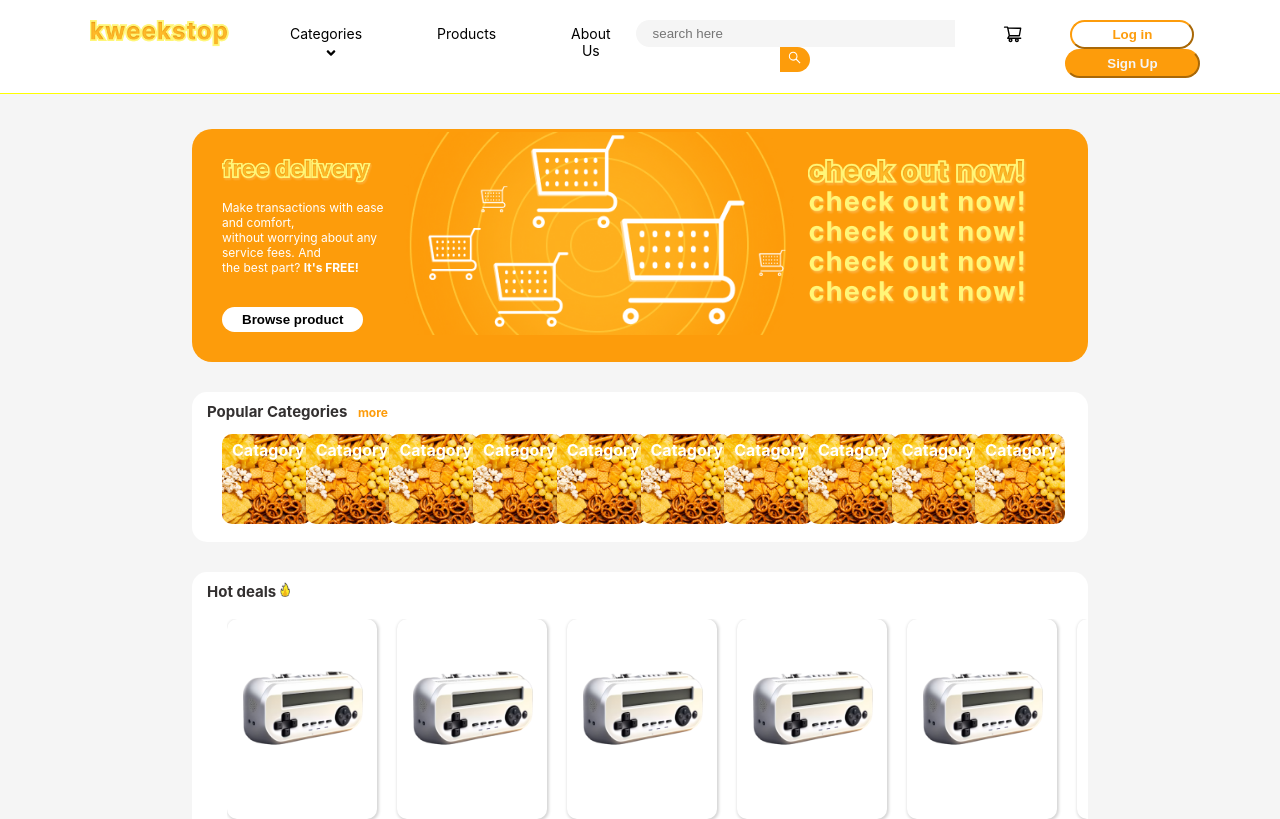
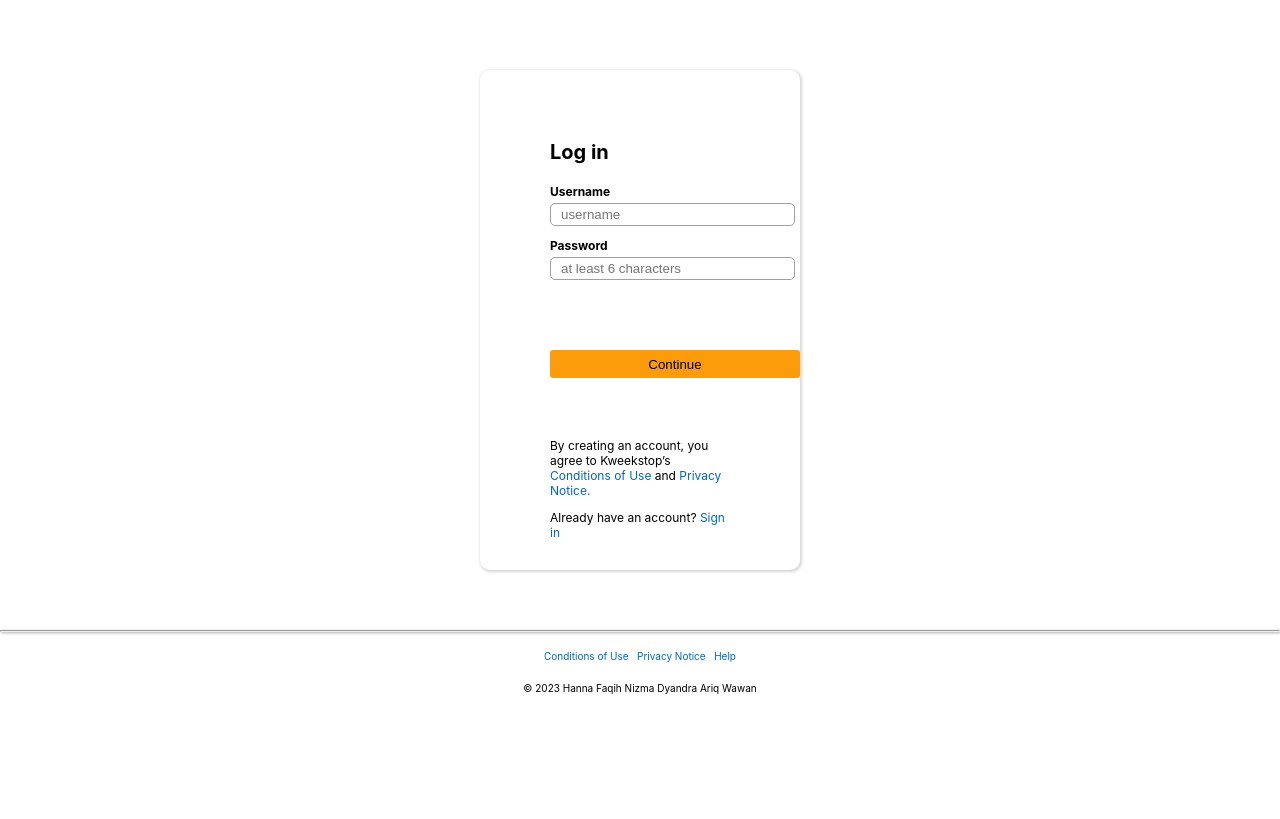
Before and after one commit to SG143s/kweekStop, a React (Create React App) app in the folder ecommerce/: page / in a window 1280 px wide. Shown: the top 819 px of the page. Built offline with nearby package versions, Linux system fonts and the light colour scheme; a web font is replaced by a local one.

Commit message:
add login page

```diff
--- a/ecommerce/src/App.js
+++ b/ecommerce/src/App.js
@@ -1,10 +1,12 @@
 import './App.css';
 import LandingPage from './component/landing page/LandingPage';
+import Login from './component/login/Login';
 
 function App() {
   return (
     <div className="App">
-      <LandingPage></LandingPage>
+      {/* <LandingPage></LandingPage> */}
+      <Login></Login>
     </div>
   );
 }
--- /dev/null
+++ b/ecommerce/src/component/login/Login.css
@@ -0,0 +1,82 @@
+.login-header {
+    width: 25%;
+    position: center;
+    margin: auto;
+    box-shadow: 1px 1px 3px 1px rgb(214, 214, 214);
+    border-radius: 10px;
+    height: 500px;
+    margin-top: 70px;
+    margin-bottom: 60px;
+}
+
+.login-header-container {
+    padding: 50px 70px 50px 70px;
+    text-align: left;
+}
+
+.login-header p.header {
+    font-size: 20px;
+    font-weight: bolder;
+    /* text-align: left; */
+}
+
+.login-header-container .input-login p {
+    /* text-align: left; */
+    font-weight: bold;
+    font-size: 12px;
+    margin-bottom: 0px;
+}
+
+.login-header-container .input-login input {
+    border-radius: 5px;
+    width: 230px;
+    /* border-color: gray; */
+    padding: 3px;
+    padding-left: 10px;
+    margin-top: 4px;
+}
+
+.login-header-container .input-login button {
+    margin-top: 70px;
+    width: 250px;
+    background-color: rgb(253, 156, 11);
+    border-radius: 3px;
+    border: none;
+    padding-top: 7px;
+    padding-bottom: 6px;
+}
+
+input {
+    border: 1px rgb(160, 160, 160) solid;
+}
+
+a {
+    color: rgb(0, 102, 192);
+}
+
+.login-header .detail,
+.login-header .have-account {
+    font-size: 12px;
+}
+
+.login-header .detail {
+    margin-top: 60px;
+}
+
+.login-footer .help {
+    display: flex;
+    justify-content: space-between;
+    width: 15%;
+    position: center;
+    margin: auto;
+    font-size: 10px;
+    color: rgb(0, 102, 192);
+}
+
+.login-footer .cr {
+    font-size: 10px;
+}
+
+.login-footer hr {
+    box-shadow: 1px 1px 3px 0px rgb(160, 160, 160);
+}
--- /dev/null
+++ b/ecommerce/src/component/login/Login.js
@@ -0,0 +1,43 @@
+import './Login.css';
+
+const Login = (props) => {
+    return (
+        <div className="login-page">
+            <div className="login-header">
+                <div className='login-header-container'>
+                    <p className="header">Log in</p>
+                    <div className="input-login">
+                        <form>
+                            <label><p>Username</p>
+                                <input type="text" name="username" placeholder="username" />
+                            </label>
+                            <label><p>Password</p>
+                                <input type="text" name="password" placeholder="at least 6 characters" />
+                            </label>
+                                <button className="login-button">Continue</button>
+                        </form>
+                    </div>
+                    <div className="detail">
+                        <p>By creating an account, you agree to Kweekstop’s <a>Conditions of Use </a> and <a>Privacy Notice.</a></p>
+                    </div>
+                    <div className="have-account">
+                        <p>Already have an account? <a>Sign in</a></p>
+                    </div>
+                </div>
+            </div>
+            <div className="login-footer">
+                <hr></hr>
+                <div className="help">
+                    <p>Conditions of Use</p>
+                    <p>Privacy Notice</p>
+                    <p>Help</p>
+                </div>
+                <div className="cr">
+                    <p>© 2023 Hanna Faqih Nizma Dyandra Ariq Wawan </p>
+                </div>
+            </div>
+        </div>
+    )
+};
+
+export default Login;
```
